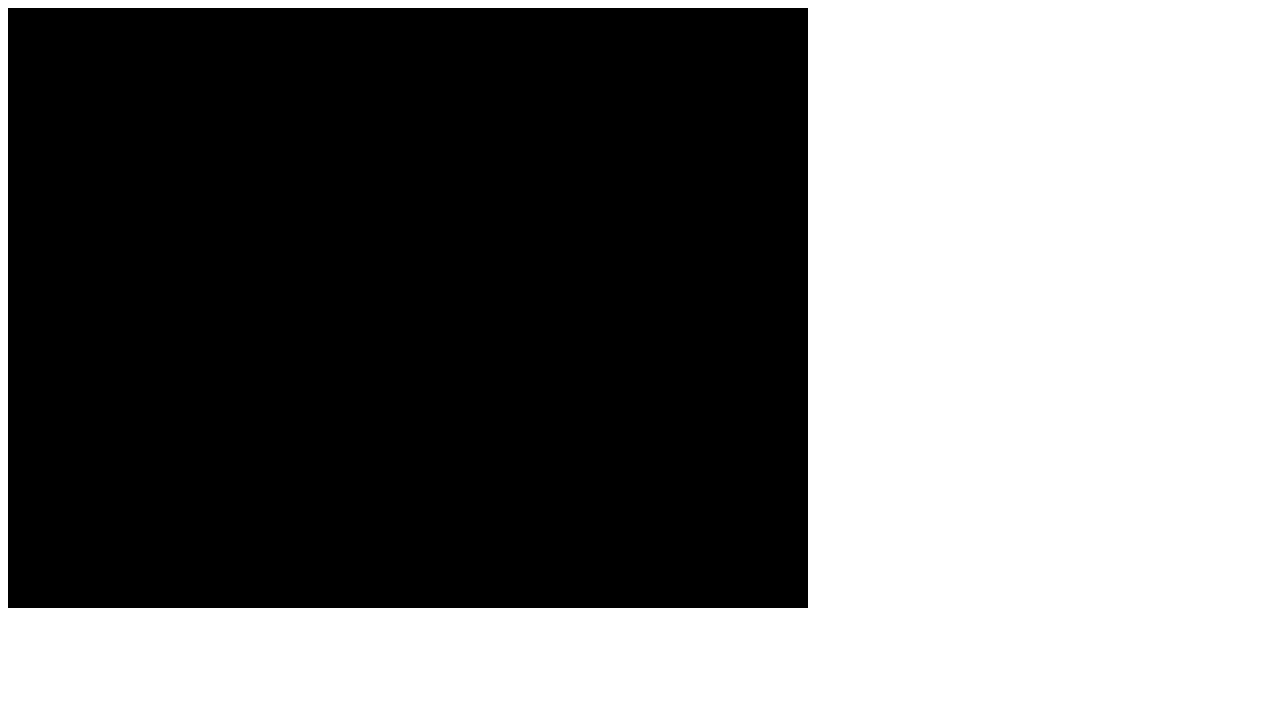
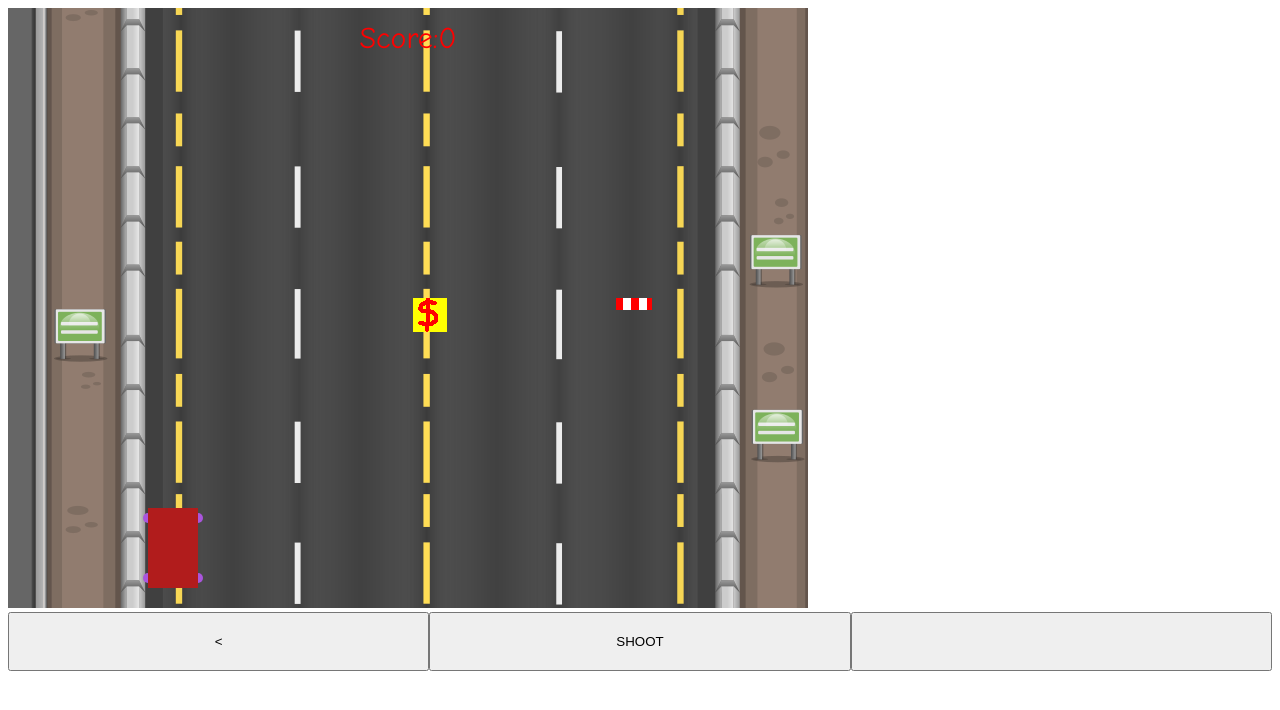
Before and after one commit to adrian61/pum-wyscig, a plain HTML site: page pum3.html in a window 1280 px wide. Drawn offline with Linux system fonts and the light colour scheme.

Commit message:
wyscig 2

```diff
--- a/pum3.html
+++ b/pum3.html
@@ -6,6 +6,25 @@
 </head>
 <body>
 <canvas id="canvas" style="background-color:black" width="800" height="600"></canvas>
+<style>
+    button {
+        flex: 1;
+        padding: 20px;
+    }
+</style>
+<div style="display: flex">
+    <button
+            onmousedown="turnLeft()"
+            ontouchstart="turnLeft()"><
+    </button>
+    <button
+            onmousedown="shoot()">SHOOT
+    </button>
+    <button
+            onmousedown="turnRight()"
+            ontouchstart="turnRight()">
+    </button>
+</div>
 <script>
     let canvas = document.getElementById('canvas');
     let context = canvas.getContext('2d');
@@ -72,17 +91,17 @@
             r1x <= r2x + r2w &&
             r1y + r1h >= r2y &&
             r1y <= r2y + r2h) {
-            console.log("r1x " + r1x);
-            console.log("r1y " + r1y);
-            console.log("r1w " + r1w);
-            console.log("r1h " + r1h);
-            console.log("r2x " + r2x);
-            console.log("r2y " + r2y);
-            console.log("r2w " + r2w);
-            console.log("r2h " + r2h);
             return true;
         }
         return false;
+    }
+
+    function rotateAndPaintImage(context, image, angleInRad, positionX, positionY, axisX, axisY) {
+        context.translate(positionX, positionY);
+        context.rotate(angleInRad);
+        context.drawImage(image, -axisX, -axisY);
+        context.rotate(-angleInRad);
+        context.translate(-positionX, -positionY);
     }
 
     function collisionDetection() {
@@ -90,19 +109,69 @@
             scorePoints++;
             bonusX = Math.floor(Math.random() * 500) + 140;
             bonusY = -10 - Math.floor(Math.random() * 100);
-            speedGame = speedGame*1.25;
+            speedGame = speedGame * 1.25;
 
         }
         if (hitRect(Math.floor(constructionX), Math.floor(constructionY), 12, 36, Math.floor(carPositionX), 500, 80, 50)) {
             scorePoints--;
             constructionX = Math.floor(Math.random() * 500) + 140;
             constructionY = -10 - Math.floor(Math.random() * 100);
-            speedGame = speedGame*0.75;
+            speedGame = speedGame * 0.75;
+        }
+        if (hitRect(Math.floor(constructionX), Math.floor(constructionY), 12, 36, Math.floor(bulletX), Math.floor(bulletY), 5, 5)) {
+            scorePoints++;
+            constructionX = Math.floor(Math.random() * 500) + 140;
+            constructionY = -10 - Math.floor(Math.random() * 100);
+        }
+        if (hitRect(Math.floor(bonusX), Math.floor(bonusY), 34, 34, Math.floor(bulletX), Math.floor(bulletY), 5, 5)) {
+            bonusX = Math.floor(Math.random() * 500) + 140;
+            bonusY = -10 - Math.floor(Math.random() * 100);
         }
     }
 
+    function turnLeft() {
+        if (carPositionX > 142) {
+            carPositionX -= (speedGame + 1);
+        }
+    }
+
+    function turnRight() {
+        if (carPositionX < 650) {
+            carPositionX += (speedGame + 1);
+        }
+    }
+
+    function acceleration() {
+        if (speedGame < 10) speedGame += 0.01;
+    }
+
+    function brake() {
+        if (speedGame > 1) speedGame -= 0.03;
+    }
+
+    var bulletX = 0;
+    var bulletY = 0;
+
+    function shoot() {
+        if (bulletY <= 0) {
+            bulletX = carPositionX + 25;
+            bulletY = 500;
+        }
+    }
+
+    function drawBullet(offset) {
+        context.beginPath();
+        context.rect(bulletX, bulletY, 5, 5);
+        context.fillStyle = '#8332a7';
+        context.fill();
+        context.closePath();
+        bulletY -= offset;
+    }
+
+
     function loop() {
         if (offset >= 0) offset = -512;
+        rotateAndPaintImage(context, road, 45, 70, 70, 70, 70);
         context.drawImage(road, 0, offset);
         context.drawImage(road, 0, offset + 512);
         context.drawImage(road, 0, offset + 1024);
@@ -120,24 +189,25 @@
         }
         drawScore(scorePoints);
         drawCar(carPositionX, 500);
+        drawBullet(speedGame);
         offset += speedGame;
 
         // steering car
         if (39 in keys) {
-            if (carPositionX < 650) {
-                carPositionX += (speedGame + 1);
-            }
+            turnRight();
         }
         if (37 in keys) {
-            if (carPositionX > 142) {
-                carPositionX -= (speedGame + 1);
-            }
+            turnLeft();
         }
         if (38 in keys) {
-            if (speedGame < 10) speedGame += 0.01;
+            acceleration();
         }
         if (40 in keys) {
-            if (speedGame > 1) speedGame -= 0.03;
+            brake();
+        }
+        if (32 in keys) {
+            if (bulletY <= 0)
+                shoot();
         }
         window.requestAnimationFrame(loop);
     }
```
Also changed, not shown: images/bonus.png (added), images/road.png (added), images/roadworks.png (added).
